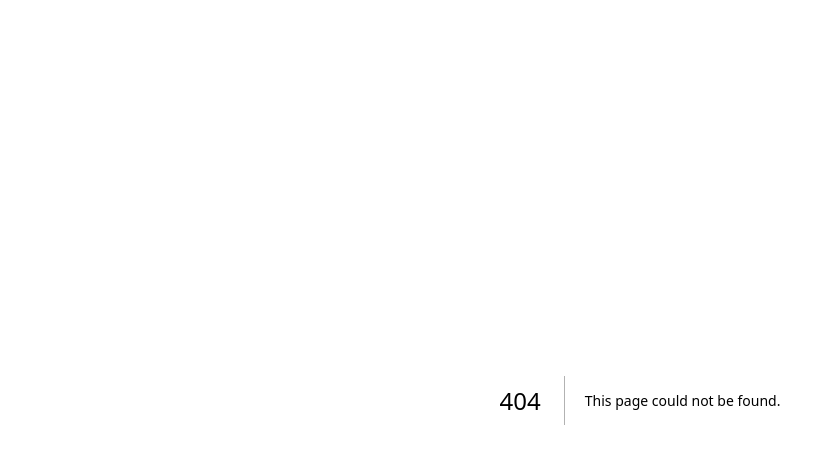
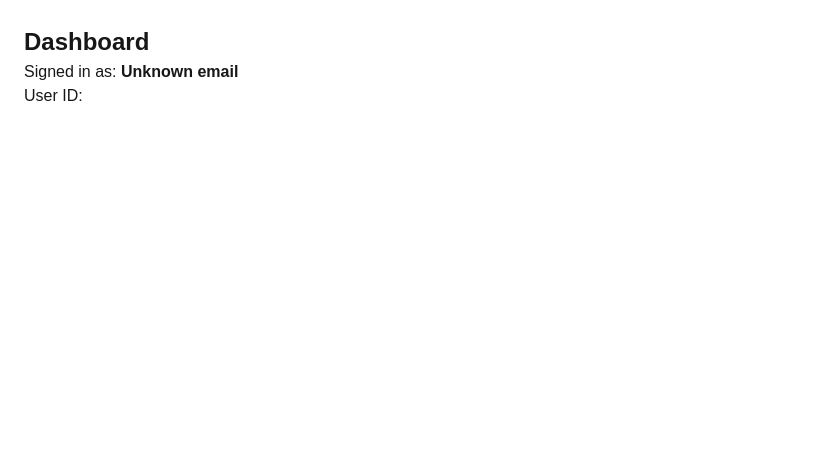
Before and after one commit to vincentcrosswell-gif/truthradeo, a Next.js app: page /dashboard in a window 1280 px wide. Before the commit this address had no page. Shown: the top 464 px of the page, without its empty margins (0-818 px from the left). Built offline with nearby package versions, Linux system fonts and the light colour scheme; no server answers.

Commit message:
Fix Clerk middleware protect + add dashboard

```diff
--- /dev/null
+++ b/app/dashboard/page.tsx
@@ -0,0 +1,20 @@
+import { currentUser } from "@clerk/nextjs/server";
+
+export default async function Dashboard() {
+  const user = await currentUser();
+
+  return (
+    <main style={{ padding: 24 }}>
+      <h1 style={{ fontSize: 24, fontWeight: 700 }}>Dashboard</h1>
+
+      <p>
+        Signed in as:{" "}
+        <strong>
+          {user?.emailAddresses?.[0]?.emailAddress ?? "Unknown email"}
+        </strong>
+      </p>
+
+      <p>User ID: {user?.id}</p>
+    </main>
+  );
+}
--- a/app/page.tsx
+++ b/app/page.tsx
@@ -1,11 +1,28 @@
-import { UserButton } from "@clerk/nextjs";
+import { SignedIn, SignedOut, SignInButton, UserButton } from "@clerk/nextjs";
+import Link from "next/link";
 
 export default function Home() {
   return (
-    <main style={{ padding: 24 }}>
-      <h1>TruthRadeo</h1>
-      <p>Clerk is installed.</p>
-      <UserButton />
+    <main style={{ padding: 24, display: "grid", gap: 12 }}>
+      <h1 style={{ fontSize: 32, fontWeight: 700 }}>TruthRadeo</h1>
+      <p>Auth is live. Next step: protected dashboard + real pages.</p>
+
+      <SignedOut>
+        <div style={{ display: "flex", gap: 12, alignItems: "center" }}>
+          <SignInButton mode="modal">
+            <button style={{ padding: "10px 14px" }}>Sign in</button>
+          </SignInButton>
+
+          <Link href="/sign-up">Create account</Link>
+        </div>
+      </SignedOut>
+
+      <SignedIn>
+        <div style={{ display: "flex", gap: 12, alignItems: "center" }}>
+          <UserButton afterSignOutUrl="/" />
+          <Link href="/dashboard">Go to dashboard</Link>
+        </div>
+      </SignedIn>
     </main>
   );
 }
```
Also changed, not shown: app/sign-in/[[...sign-in]]/page.tsx (renamed from app/sign-in/page.tsx), app/sign-up/[[...sign-up]]/page.tsx (renamed from app/sign-up/page.tsx).
